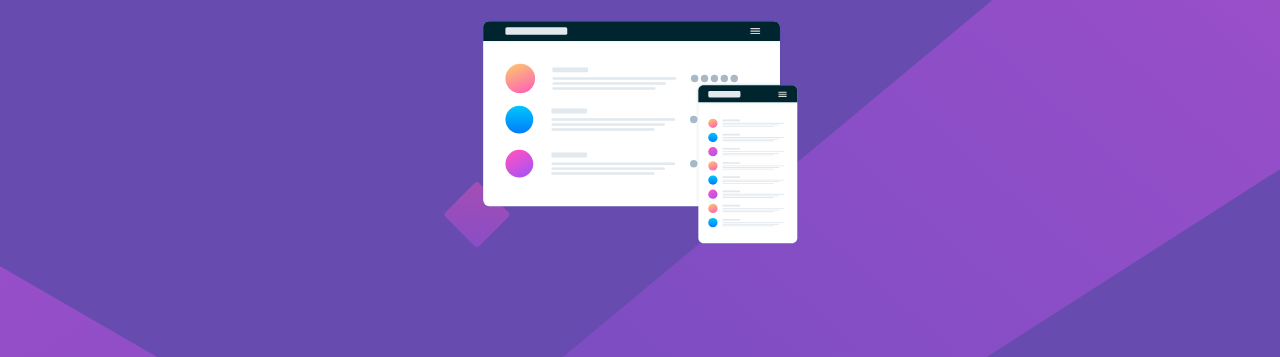
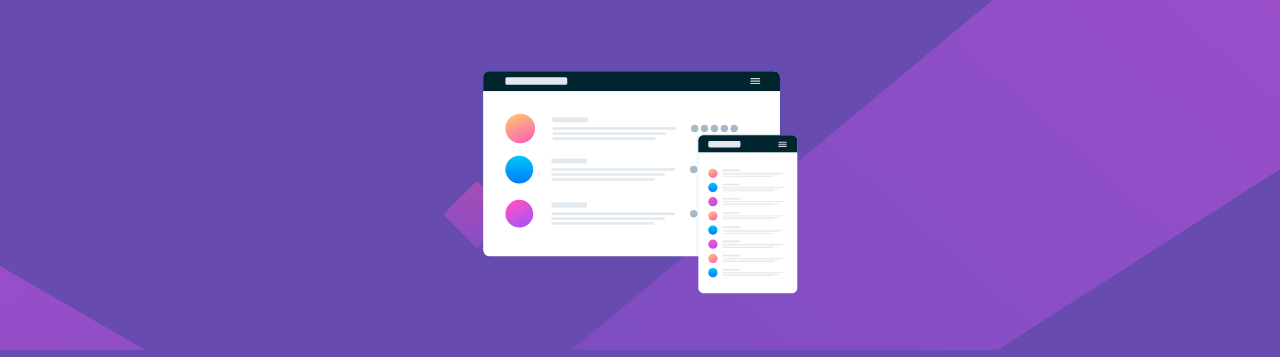
Before and after one commit to GreatNation111/huddle-landing-page, a plain HTML site: page index.html in a window 1280 px wide. Shown: the part 82-439 px from the top of the page. Drawn offline with nearby package versions, Linux system fonts and the light colour scheme.

Commit message:
Update style.css

```diff
--- a/style.css
+++ b/style.css
@@ -9,7 +9,6 @@ body{
 }
 #container{
     width: 100%;
-    height:60vh;
     justify-content: center;
     display: flex;
     flex-direction: row;
@@ -29,11 +28,12 @@ body{
     justify-content: center;
     display: flex;
     flex-direction: row;
-    padding:0px;
+    padding:50px 0px;
 
 }
 #svg-image{
     width:20rem;
+    justify-content: center;
 }
 #svg-image>img{
     width:100%;
```
